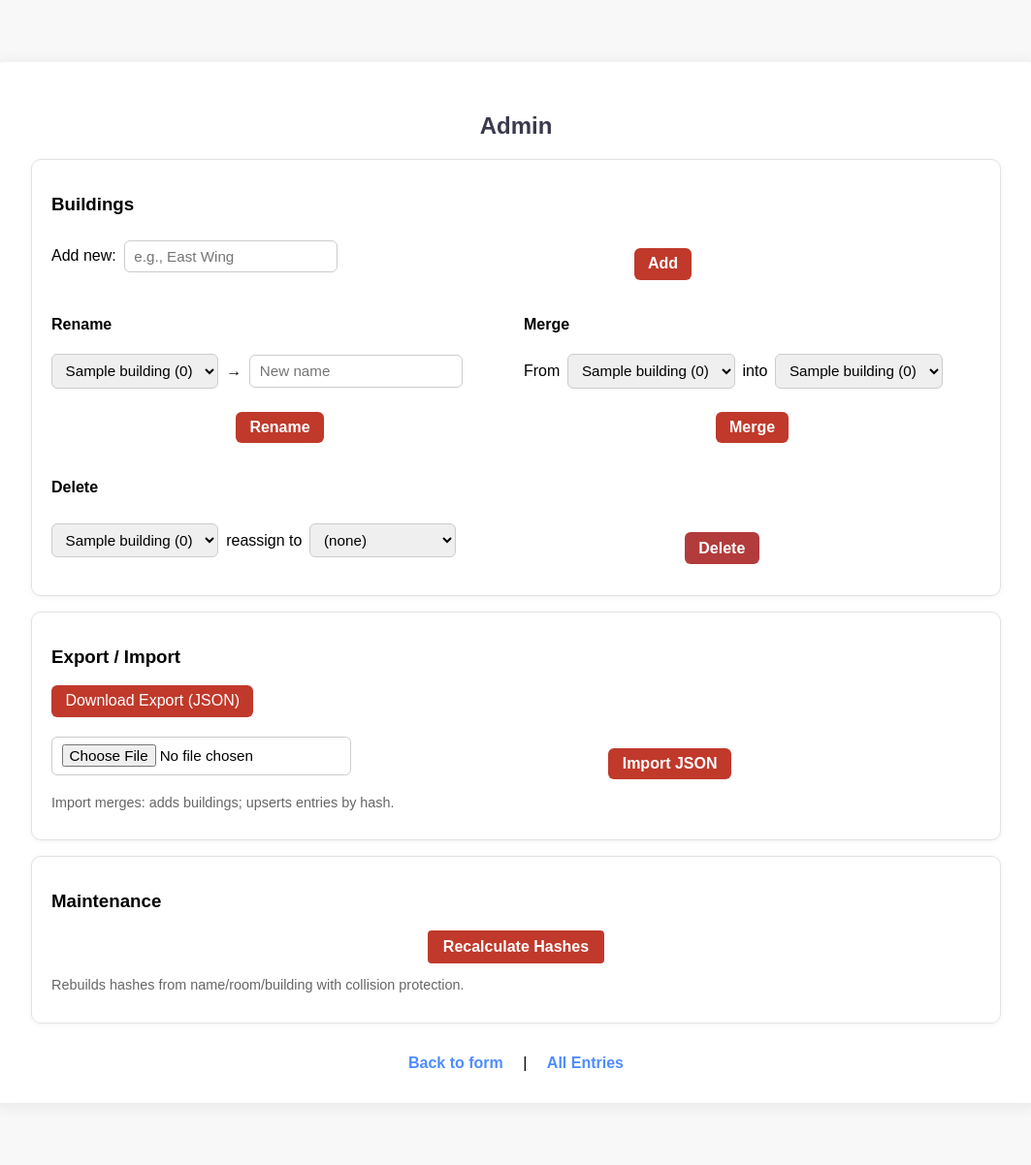
After one commit to MatthewFletcher/Weight-Manager, a FastAPI app: template templates/admin.html in a window 1280 px wide. The commit adds this page. Shown: the whole page at 97% size, without its empty margins (108-1171 px from the left). Run offline with FastAPI, Linux system fonts and the light colour scheme; the template is opened without the code that fills it: most values are stand-ins (such as "Sample title", 1, 10 or a date in 2020); some libraries are stand-ins or nearby versions.

Commit message:
adding admin page

```diff
--- a/app.py
+++ b/app.py
@@ -38,6 +38,24 @@ os.makedirs(os.path.dirname(DATABASE), exist_ok=True)
 def entry_hash(name: str, room: Optional[str], building: Optional[str]) -> str:
     key = f"{name.strip()}::{(room or '').strip() or 'N/A'}::{(building or '').strip() or 'Unassigned'}"
     return hashlib.sha256(key.encode()).hexdigest()[:12]
+
+
+from fastapi import UploadFile, File, Form
+import json
+
+def count_entries_by_building():
+    conn = sqlite3.connect(DATABASE)
+    cur = conn.cursor()
+    cur.execute("""
+        SELECT COALESCE(NULLIF(building,''), 'Unassigned') AS b, COUNT(*)
+        FROM entries
+        GROUP BY b
+        ORDER BY b COLLATE NOCASE
+    """)
+    rows = cur.fetchall()
+    conn.close()
+    return rows  # list[(building, count)]
+
 
 
 # Initialize database (with new schema)
@@ -112,6 +130,201 @@ def ensure_building_exists(name: str) -> str:
     conn.commit()
     conn.close()
     return val
+
+
+
+@app.get("/admin", response_class=HTMLResponse)
+async def admin(request: Request):
+    buildings = get_building_options()  # from earlier step
+    counts = dict(count_entries_by_building())
+    return templates.TemplateResponse(
+        "admin.html",
+        {
+            "request": request,
+            "buildings": buildings,
+            "counts": counts,
+        },
+    )
+
+# --- Buildings CRUD-ish ---
+@app.post("/admin/buildings/add")
+async def admin_building_add(name: str = Form(...)):
+    name = (name or "").strip() or "Unassigned"
+    ensure_building_exists(name)
+    return RedirectResponse("/admin", status_code=303)
+
+@app.post("/admin/buildings/rename")
+async def admin_building_rename(old_name: str = Form(...), new_name: str = Form(...)):
+    old = (old_name or "").strip()
+    new = (new_name or "").strip()
+    if not old or not new:
+        return RedirectResponse("/admin", status_code=303)
+
+    conn = sqlite3.connect(DATABASE)
+    cur = conn.cursor()
+    # Move entries
+    cur.execute("""
+        UPDATE entries
+        SET building = ?
+        WHERE COALESCE(NULLIF(building,''), 'Unassigned') = ?
+    """, (new, old))
+    # Update buildings table
+    cur.execute("INSERT OR IGNORE INTO buildings(name) VALUES (?)", (new,))
+    cur.execute("DELETE FROM buildings WHERE name = ?", (old,))
+    conn.commit()
+    conn.close()
+    return RedirectResponse("/admin", status_code=303)
+
+@app.post("/admin/buildings/merge")
+async def admin_building_merge(source: str = Form(...), target: str = Form(...)):
+    src = (source or "").strip()
+    tgt = (target or "").strip()
+    if not src or not tgt or src == tgt:
+        return RedirectResponse("/admin", status_code=303)
+
+    conn = sqlite3.connect(DATABASE)
+    cur = conn.cursor()
+    cur.execute("""
+        UPDATE entries
+        SET building = ?
+        WHERE COALESCE(NULLIF(building,''), 'Unassigned') = ?
+    """, (tgt, src))
+    cur.execute("INSERT OR IGNORE INTO buildings(name) VALUES (?)", (tgt,))
+    cur.execute("DELETE FROM buildings WHERE name = ?", (src,))
+    conn.commit()
+    conn.close()
+    return RedirectResponse("/admin", status_code=303)
+
+@app.post("/admin/buildings/delete")
+async def admin_building_delete(name: str = Form(...), reassign_to: str = Form(None)):
+    name = (name or "").strip()
+    reassign = (reassign_to or "").strip()
+
+    conn = sqlite3.connect(DATABASE)
+    cur = conn.cursor()
+
+    # How many entries use this building?
+    cur.execute("""
+        SELECT COUNT(*) FROM entries
+        WHERE COALESCE(NULLIF(building,''), 'Unassigned') = ?
+    """, (name,))
+    count = cur.fetchone()[0]
+
+    if count and not reassign:
+        # If entries exist and no reassign provided, just bail safely
+        conn.close()
+        # Could show a flash message; for now just reload
+        return RedirectResponse("/admin", status_code=303)
+
+    if count and reassign:
+        cur.execute("""
+            UPDATE entries SET building = ?
+            WHERE COALESCE(NULLIF(building,''), 'Unassigned') = ?
+        """, (reassign, name))
+
+    cur.execute("DELETE FROM buildings WHERE name = ?", (name,))
+    conn.commit()
+    conn.close()
+    return RedirectResponse("/admin", status_code=303)
+
+# --- Export / Import ---
+@app.get("/admin/export")
+async def admin_export():
+    # Export buildings + entries as a JSON file
+    conn = sqlite3.connect(DATABASE)
+    cur = conn.cursor()
+    cur.execute("SELECT name FROM buildings ORDER BY name")
+    buildings = [r[0] for r in cur.fetchall()]
+    cur.execute("SELECT hash, name, room, weights, admission_date, COALESCE(NULLIF(building,''), 'Unassigned') FROM entries")
+    entries = [
+        {
+            "hash": h, "name": n, "room": r, "weights": w,
+            "admission_date": d, "building": b
+        }
+        for (h, n, r, w, d, b) in cur.fetchall()
+    ]
+    conn.close()
+
+    payload = {"buildings": buildings, "entries": entries}
+    tmp = os.path.join(BASE_DIR, "data", "export.json")
+    os.makedirs(os.path.dirname(tmp), exist_ok=True)
+    with open(tmp, "w", encoding="utf-8") as f:
+        json.dump(payload, f, indent=2)
+
+    return FileResponse(tmp, media_type="application/json", filename="weights_export.json")
+
+@app.post("/admin/import")
+async def admin_import(file: UploadFile = File(...)):
+    # Merge import: adds buildings; upserts or inserts entries
+    data = json.loads((await file.read()).decode("utf-8"))
+    buildings = data.get("buildings", [])
+    entries = data.get("entries", [])
+
+    conn = sqlite3.connect(DATABASE)
+    cur = conn.cursor()
+
+    for b in buildings:
+        cur.execute("INSERT OR IGNORE INTO buildings(name) VALUES (?)", (b.strip() or "Unassigned",))
+
+    for e in entries:
+        h = e.get("hash")
+        name = e.get("name")
+        room = e.get("room")
+        weights = e.get("weights", "")
+        admission_date = e.get("admission_date")
+        building = (e.get("building") or "Unassigned").strip() or "Unassigned"
+
+        # Upsert by hash (if hash collides, we overwrite the row for simplicity)
+        cur.execute("SELECT 1 FROM entries WHERE hash=?", (h,))
+        if cur.fetchone():
+            cur.execute("""
+                UPDATE entries
+                SET name=?, room=?, weights=?, admission_date=?, building=?
+                WHERE hash=?
+            """, (name, room, weights, admission_date, building, h))
+        else:
+            cur.execute("""
+                INSERT INTO entries(hash, name, room, weights, admission_date, building)
+                VALUES(?, ?, ?, ?, ?, ?)
+            """, (h, name, room, weights, admission_date, building))
+
+    conn.commit()
+    conn.close()
+    return RedirectResponse("/admin", status_code=303)
+
+# --- Maintenance tools ---
+@app.post("/admin/recalc-hashes")
+async def admin_recalc_hashes():
+    conn = sqlite3.connect(DATABASE)
+    cur = conn.cursor()
+    cur.execute("SELECT rowid, name, room, COALESCE(NULLIF(building,''),'Unassigned') FROM entries")
+    rows = cur.fetchall()
+    existing = set()
+    cur.execute("SELECT hash FROM entries")
+    existing |= {r[0] for r in cur.fetchall()}
+
+    def _hash(n, r, b, salt=0):
+        base = f"{(n or '').strip()}::{(r or '').strip() or 'N/A'}::{(b or '').strip() or 'Unassigned'}"
+        if salt:
+            base += f"::salt{salt}"
+        return hashlib.sha256(base.encode()).hexdigest()[:12]
+
+    updates = []
+    for rowid, name, room, building in rows:
+        salt = 0
+        newh = _hash(name, room, building, salt)
+        while newh in existing:
+            salt += 1
+            newh = _hash(name, room, building, salt)
+        existing.add(newh)
+        updates.append((newh, rowid))
+
+    for newh, rid in updates:
+        cur.execute("UPDATE entries SET hash=? WHERE rowid=?", (newh, rid))
+
+    conn.commit()
+    conn.close()
+    return RedirectResponse("/admin", status_code=303)
 
 
 
--- a/static/style.css
+++ b/static/style.css
@@ -397,3 +397,66 @@ label[for$="entries-building-select"] {
 #entries-building-filter-form button:hover {
   background-color: #a93226;
 }
+
+
+.admin-card {
+  background: #fff;
+  border: 1px solid #e2e2e2;
+  border-radius: 10px;
+  padding: 1rem 1.25rem;
+  margin: 1rem 0;
+  box-shadow: 0 1px 6px rgba(0,0,0,0.05);
+}
+
+.inline-form {
+  display: flex;
+  flex-wrap: wrap;
+  align-items: center;
+  gap: .5rem;
+  margin: .5rem 0 1rem;
+}
+
+.inline-form input[type="text"],
+.inline-form input[type="file"],
+.inline-form select {
+  padding: .45rem .6rem;
+  border: 1px solid #ccc;
+  border-radius: 6px;
+  font-size: 0.95rem;
+}
+
+.inline-form button,
+.button-like {
+  padding: .45rem .9rem;
+  background: #c0392b;
+  color: #fff;
+  border: none;
+  border-radius: 6px;
+  cursor: pointer;
+  text-decoration: none;
+  display: inline-block;
+}
+
+.inline-form button:hover,
+.button-like:hover {
+  background: #a93226;
+}
+
+.inline-form .danger {
+  background: #b23b3b;
+}
+
+.inline-form .danger:hover {
+  background: #932f2f;
+}
+
+.grid-2 {
+  display: grid;
+  grid-template-columns: repeat(2, minmax(0, 1fr));
+  gap: 1rem;
+}
+
+.muted {
+  color: #666;
+  font-size: 0.9rem;
+}
--- /dev/null
+++ b/templates/admin.html
@@ -0,0 +1,116 @@
+<!DOCTYPE html>
+<html>
+<head>
+  <title>Admin</title>
+  <link rel="stylesheet" href="/static/style.css">
+  <!-- HTMX via CDN -->
+  <script src="https://unpkg.com/htmx.org@1.9.12"></script>
+  <script src="/static/form.js"></script>
+</head>
+<body>
+  <div class="container" style="max-width: 1000px; margin: 0 auto; text-align: left;">
+    <h2 style="text-align:center;">Admin</h2>
+
+    <!-- Buildings -->
+    <section class="admin-card">
+      <h3>Buildings</h3>
+      <form action="/admin/buildings/add" method="post" class="inline-form">
+        <label for="building-add">Add new:</label>
+        <input id="building-add" name="name" type="text" placeholder="e.g., East Wing" required>
+        <button type="submit">Add</button>
+      </form>
+
+      <div class="grid-2">
+        <div>
+          <h4>Rename</h4>
+          <form action="/admin/buildings/rename" method="post" class="inline-form">
+            <select name="old_name" required>
+              {% for b in buildings %}
+                <option value="{{ b }}">{{ b }} ({{ counts.get(b, 0) }})</option>
+              {% endfor %}
+            </select>
+            <span>→</span>
+            <input name="new_name" type="text" placeholder="New name" required>
+            <button type="submit">Rename</button>
+          </form>
+        </div>
+
+        <div>
+          <h4>Merge</h4>
+          <form action="/admin/buildings/merge" method="post" class="inline-form">
+            <label>From</label>
+            <select name="source" required>
+              {% for b in buildings %}
+                <option value="{{ b }}">{{ b }} ({{ counts.get(b, 0) }})</option>
+              {% endfor %}
+            </select>
+            <label>into</label>
+            <select name="target" required>
+              {% for b in buildings %}
+                <option value="{{ b }}">{{ b }} ({{ counts.get(b, 0) }})</option>
+              {% endfor %}
+            </select>
+            <button type="submit">Merge</button>
+          </form>
+        </div>
+      </div>
+
+      <h4>Delete</h4>
+      <form action="/admin/buildings/delete" method="post" class="inline-form" onsubmit="return confirmDeleteBuilding(this);">
+        <select name="name" required>
+          {% for b in buildings %}
+            <option value="{{ b }}">{{ b }} ({{ counts.get(b, 0) }})</option>
+          {% endfor %}
+        </select>
+        <span>reassign to</span>
+        <select name="reassign_to">
+          <option value="">(none)</option>
+          {% for b in buildings %}
+            <option value="{{ b }}">{{ b }}</option>
+          {% endfor %}
+        </select>
+        <button type="submit" class="danger">Delete</button>
+      </form>
+    </section>
+
+    <!-- Export / Import -->
+    <section class="admin-card">
+      <h3>Export / Import</h3>
+      <div class="inline-form">
+        <a class="button-like" href="/admin/export">Download Export (JSON)</a>
+      </div>
+      <form action="/admin/import" method="post" enctype="multipart/form-data" class="inline-form">
+        <input type="file" name="file" accept="application/json" required>
+        <button type="submit">Import JSON</button>
+      </form>
+      <p class="muted">Import merges: adds buildings; upserts entries by hash.</p>
+    </section>
+
+    <!-- Maintenance -->
+    <section class="admin-card">
+      <h3>Maintenance</h3>
+      <form action="/admin/recalc-hashes" method="post" onsubmit="return confirm('Recalculate all entry hashes now?');">
+        <button type="submit">Recalculate Hashes</button>
+      </form>
+      <p class="muted">Rebuilds hashes from name/room/building with collision protection.</p>
+    </section>
+
+    <div class="nav-links" style="text-align:center;">
+      <a href="/">Back to form</a> |
+      <a href="/entries">All Entries</a>
+    </div>
+  </div>
+
+  <script>
+    function confirmDeleteBuilding(form) {
+      const name = form.name.value;
+      const reassign = form.reassign_to.value;
+      return confirm(
+        reassign
+          ? `Delete "${name}" and reassign its entries to "${reassign}"?`
+          : `Delete "${name}" with NO reassignment? Any entries in this building will block deletion.\n\nProceed?`
+      );
+    }
+  </script>
+</body>
+</html>
```
